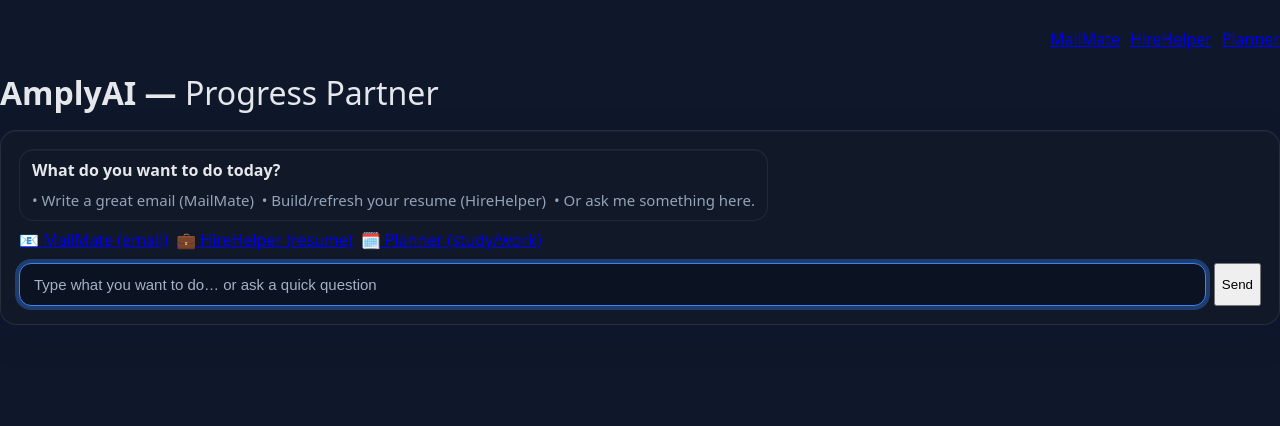
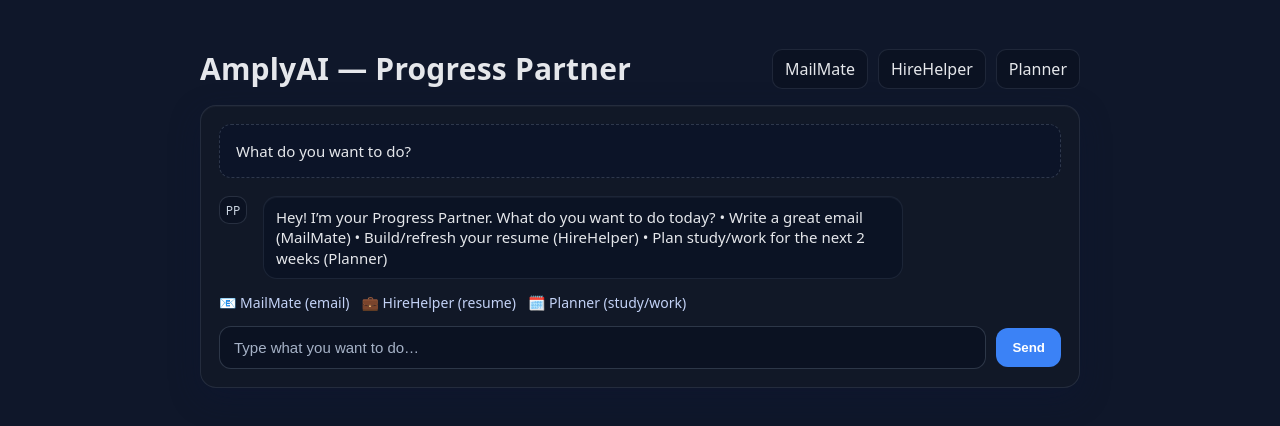
Before and after one commit to madevthevanthiran-maker/amplyai-chatbot, a Next.js app: page / in a window 1280 px wide. Shown: the top 426 px of the page. Built offline with nearby package versions, Linux system fonts and the light colour scheme.

Commit message:
Update index.jsx

```diff
--- a/pages/index.jsx
+++ b/pages/index.jsx
@@ -1,102 +1,102 @@
-// pages/index.jsx
-import { useEffect, useRef, useState } from "react";
+import { useState } from "react";
+import Link from "next/link";
 
 export default function Home() {
-  const [q, setQ] = useState("");
-  const [answer, setAnswer] = useState("");
-  const [loading, setLoading] = useState(false);
-  const inputRef = useRef(null);
+  const [messages, setMessages] = useState([
+    {
+      role: "bot",
+      text:
+        "Hey! I’m your Progress Partner. What do you want to do today?\n• Write a great email (MailMate)\n• Build/refresh your resume (HireHelper)\n• Plan study/work for the next 2 weeks (Planner)",
+    },
+  ]);
+  const [text, setText] = useState("");
+  const [typing, setTyping] = useState(false);
 
-  useEffect(() => {
-    inputRef.current?.focus();
-  }, []);
+  const send = (e) => {
+    e.preventDefault();
+    const clean = text.trim();
+    if (!clean) return;
 
-  async function smartRoute(e) {
-    e.preventDefault();
-    const s = q.trim().toLowerCase();
-    if (!s) return;
+    // append user bubble
+    setMessages((m) => [...m, { role: "user", text: clean }]);
+    setText("");
+    setTyping(true);
 
-    // Hard-route to tools if intent is clear
-    if (/(email|cold|follow.?up|outreach|intro|mailmate)/.test(s)) {
-      window.location.href = "/email";
-      return;
-    }
-    if (/(resume|cv|ats|hire|job|hirehelper)/.test(s)) {
-      window.location.href = "/hire-helper";
-      return;
-    }
-    if (/(plan|study|schedule|work|week|calendar|tasks?|planner)/.test(s)) {
-      window.location.href = "/planner";
-      return;
-    }
-
-    // Otherwise: answer inline
-    try {
-      setLoading(true);
-      setAnswer("");
-      const r = await fetch("/api/ask", {
-        method: "POST",
-        headers: { "Content-Type": "application/json" },
-        body: JSON.stringify({ question: q }),
-      });
-      const j = await r.json();
-      setAnswer(j.answer || "I couldn’t generate an answer.");
-    } catch (err) {
-      setAnswer("Sorry — I couldn’t answer that right now.");
-    } finally {
-      setLoading(false);
-    }
-  }
+    // simple, friendly “router” answer (UI polish step; no external calls)
+    setTimeout(() => {
+      setMessages((m) => [
+        ...m,
+        {
+          role: "bot",
+          text:
+            "Got it. You can jump into:\n• MailMate for emails\n• HireHelper for resumes\n• Planner to map your 2-week plan",
+        },
+      ]);
+      setTyping(false);
+    }, 600);
+  };
 
   return (
-    <div className="page" style={{ paddingTop: 28 }}>
-      {/* Top nav chips */}
-      <div style={{ display: "flex", gap: 10, justifyContent: "flex-end", marginBottom: 8 }}>
-        <a className="pill-link" href="/email">MailMate</a>
-        <a className="pill-link" href="/hire-helper">HireHelper</a>
-        <a className="pill-link" href="/planner">Planner</a>
+    <div className="container">
+      {/* Header */}
+      <div className="header">
+        <div className="app-title">AmplyAI — Progress Partner</div>
+        <nav className="top-links">
+          <Link href="/email">MailMate</Link>
+          <Link href="/hire-helper">HireHelper</Link>
+          <Link href="/resume-builder">Planner</Link>
+        </nav>
       </div>
 
-      <h1 style={{ marginBottom: 16 }}>AmplyAI — <span style={{ fontWeight: 500 }}>Progress Partner</span></h1>
-
-      <div className="card chat">
-        <div className="bubble">
-          <div style={{ fontSize: 16, fontWeight: 600, marginBottom: 8 }}>
-            What do you want to do today?
-          </div>
-          <div style={{ color: "var(--muted)" }}>
-            • Write a great email (MailMate) &nbsp;• Build/refresh your resume (HireHelper) &nbsp;• Or ask me something here.
-          </div>
+      {/* Chat Card */}
+      <div className="card">
+        <div className="greeting">
+          What do you want to do?
         </div>
 
-        <div style={{ display: "flex", gap: 8, flexWrap: "wrap", marginTop: 8 }}>
-          <a className="pill-link" href="/email">📧&nbsp;MailMate (email)</a>
-          <a className="pill-link" href="/hire-helper">💼&nbsp;HireHelper (resume)</a>
-          <a className="pill-link" href="/planner">🗓️&nbsp;Planner (study/work)</a>
+        {/* messages */}
+        <div className="messages" role="log" aria-live="polite">
+          {messages.map((m, i) => (
+            <div key={i} className="row">
+              <div className="avatar">{m.role === "bot" ? "PP" : "You"}</div>
+              <div className={`bubble ${m.role}`}>{m.text}</div>
+            </div>
+          ))}
+
+        {/* typing indicator */}
+        {typing && (
+          <div className="row">
+            <div className="avatar">PP</div>
+            <div className="bubble bot">
+              <span className="typing">
+                <span className="dot" />
+                <span className="dot" />
+                <span className="dot" />
+              </span>
+            </div>
+          </div>
+        )}
         </div>
 
-        {/* Ask box */}
-        <form onSubmit={smartRoute} style={{ display: "flex", gap: 8, marginTop: 12 }}>
+        {/* quick links under the log */}
+        <div className="quick">
+          <Link href="/email">📧 MailMate (email)</Link>
+          <Link href="/hire-helper">💼 HireHelper (resume)</Link>
+          <Link href="/resume-builder">🗓️ Planner (study/work)</Link>
+        </div>
+
+        {/* composer */}
+        <form onSubmit={send} className="composer">
           <input
-            ref={inputRef}
             className="input"
-            placeholder="Type what you want to do… or ask a quick question"
-            value={q}
-            onChange={(e) => setQ(e.target.value)}
-            onKeyDown={(e) => {
-              if (e.key === "Enter" && !e.shiftKey) smartRoute(e);
-            }}
+            value={text}
+            onChange={(e) => setText(e.target.value)}
+            placeholder="Type what you want to do…"
           />
-          <button className="btn" type="submit">Send</button>
+          <button className="button" type="submit">
+            Send
+          </button>
         </form>
-
-        {/* Inline answer (fallback QA) */}
-        {loading && <div style={{ marginTop: 12, color: "var(--muted)" }}>Thinking…</div>}
-        {!loading && !!answer && (
-          <div className="preview" style={{ marginTop: 12, whiteSpace: "pre-wrap" }}>
-            {answer}
-          </div>
-        )}
       </div>
     </div>
   );
```
